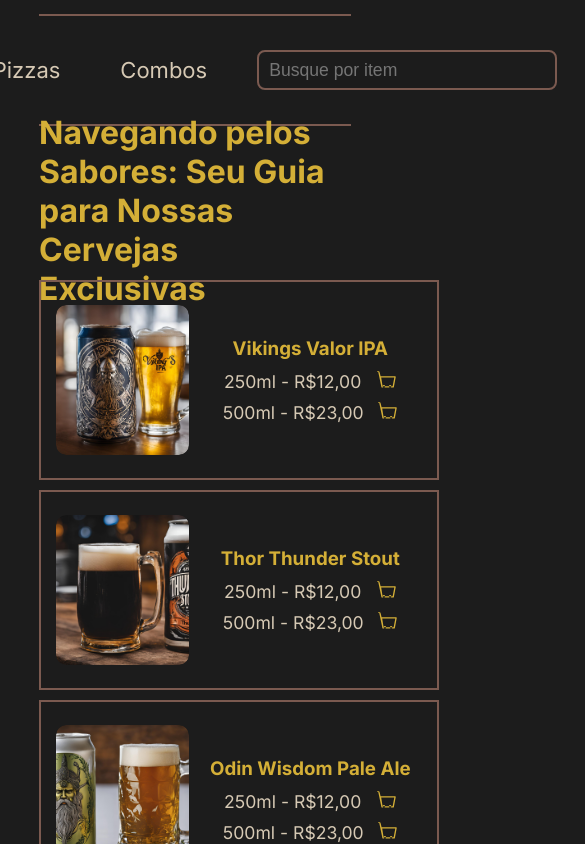
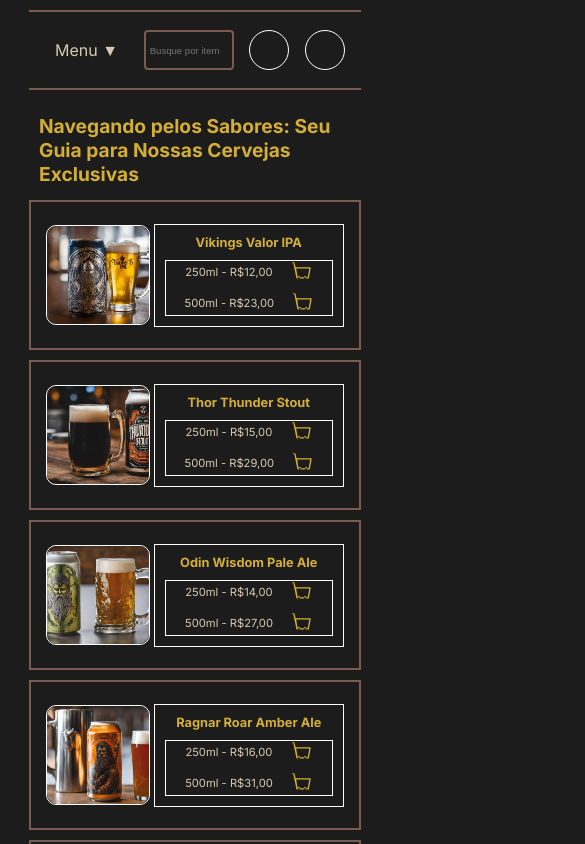
Before and after one commit to lemosdiego/cardapio-beer, a Next.js app: page / in a window 390 px wide. Shown: the top 844 px of the page, 585 px wide, since content can reach past the window. Built offline with nearby package versions, Linux system fonts and the light colour scheme.

Commit message:
Aplicando funcionalidades no dropdown, iniciando construção do layout responsivo

```diff
--- a/src/app/Components/Card/StylesCard.module.css
+++ b/src/app/Components/Card/StylesCard.module.css
@@ -4,7 +4,7 @@
   display: flex;
   align-items: center;
   justify-content: center;
-  gap: 10px;
+  gap: 4px;
   color: #d6c9b4; /* Bege Areia */
   padding: 15px;
   transition: border-color 0.3s ease;
@@ -22,6 +22,7 @@
   justify-content: center;
   overflow: hidden;
   border-radius: 10px;
+  border: solid 1px #fff;
 }
 
 .img img {
@@ -35,7 +36,7 @@
   display: flex;
   flex-direction: column;
   padding: 10px;
-  width: 250px;
+  width: 270px;
   gap: 10px;
 }
 
@@ -49,6 +50,7 @@
   display: flex;
   flex-direction: column;
   gap: 8px;
+  border: solid 1px #fff;
 }
 
 .pricing p {
@@ -80,3 +82,30 @@
   display: flex;
   justify-content: space-evenly;
 }
+
+@media (min-width: 320px) and (max-width: 481px) {
+  .card {
+    height: 150px;
+  }
+  .container_description h3 {
+    color: #d4af37; /* Ouro Viking */
+    margin: 0;
+    text-align: center;
+    font-size: 0.8rem;
+  }
+  .img {
+    width: 200px;
+    height: 100px;
+  }
+  .pricing p {
+    font-size: 0.7rem;
+  }
+  .container_description {
+    border: solid 1px #fff;
+    width: 350px;
+  }
+}
+@media (min-width: 482px) and (max-width: 768px) {
+}
+@media (min-width: 769px) and (max-width: 1200px) {
+}
--- a/src/app/Components/Menu/Menu.js
+++ b/src/app/Components/Menu/Menu.js
@@ -1,5 +1,4 @@
-// src/app/Components/Menu/Menu.js
-import { useState } from "react";
+import DropdownMenu from "../DropdownMenu/DropdownMenu";
 import Styles from "./StylesMenu.module.css";
 
 const Menu = ({ setCurrentSection, currentSection }) => {
--- a/src/app/Components/Menu/StylesMenu.module.css
+++ b/src/app/Components/Menu/StylesMenu.module.css
@@ -1,3 +1,15 @@
+@media (min-width: 320px) and (max-width: 481px) {
+  .menu {
+  }
+  .menuList {
+    display: none;
+  }
+}
+@media (min-width: 482px) and (max-width: 768px) {
+}
+@media (min-width: 769px) and (max-width: 1200px) {
+}
+@media (min-width: 1201px) {
   /* src/app/Components/Menu/StylesMenu.module.css */
 
   .menu {
@@ -19,7 +31,7 @@
     list-style: none;
     margin: 0;
     padding: 0;
-  gap: 40px;
+    gap: 20px;
   }
 
   .menuList li {
@@ -27,22 +39,22 @@
   }
 
   .menuList a {
-  color: #d6c9b4; /* Bege Areia */
+    color: #d6c9b4;
     text-decoration: none;
-  font-size: 22px;
+    font-size: 20px;
     padding: 10px;
-  border-bottom: 2px solid transparent; /* Sublinha transparente por padrão */
+    border-bottom: 2px solid transparent;
     transition: color 0.3s ease, border-bottom-color 0.3s ease;
   }
 
   .menuList a:hover {
-  color: #ffbf00; /* Ambar Dourado */
-  border-bottom: 2px solid #ffbf00; /* Ambar Dourado */
+    color: #ffbf00;
+    border-bottom: 2px solid #ffbf00;
   }
 
   .menuList a.active {
-  color: #d4af37; /* Ouro Viking */
-  border-bottom: 2px solid #d4af37; /* Ouro Viking */
+    color: #d4af37;
+    border-bottom: 2px solid #d4af37;
   }
   .container_input input {
     width: 300px;
@@ -64,3 +76,4 @@
     border: solid 1px #fff;
     border-radius: 50%;
   }
+}
--- a/src/app/Sections/BeerMenu/StylesBeerMenu.module.css
+++ b/src/app/Sections/BeerMenu/StylesBeerMenu.module.css
@@ -21,3 +21,21 @@
   grid-template-columns: repeat(auto-fill, minmax(400px, 1fr));
   gap: 10px;
 }
+@media (min-width: 320px) and (max-width: 481px) {
+  .containerCards {
+    width: 85vw;
+    display: grid;
+    grid-template-columns: repeat(auto-fill, minmax(250px, 1fr));
+    gap: 10px;
+  }
+  .title {
+    height: 100px;
+  }
+  .title h2 {
+    font-size: 1.2rem;
+  }
+}
+@media (min-width: 482px) and (max-width: 768px) {
+}
+@media (min-width: 769px) and (max-width: 1200px) {
+}
--- a/src/app/data/Beer.js
+++ b/src/app/data/Beer.js
@@ -13,45 +13,45 @@ export const productBeer = [
     imagem: "/thunder.png",
     nome: "Thor Thunder Stout",
     volume1: "250ml",
-    preco1: "12,00",
+    preco1: "15,00",
     volume2: "500ml",
-    preco2: "23,00",
+    preco2: "29,00",
   },
   {
     id: 3,
     imagem: "/PaleAle.png",
     nome: "Odin Wisdom Pale Ale",
     volume1: "250ml",
-    preco1: "12,00",
+    preco1: "14,00",
     volume2: "500ml",
-    preco2: "23,00",
+    preco2: "27,00",
   },
   {
     id: 4,
     imagem: "/ragnarAle.png",
     nome: "Ragnar Roar Amber Ale",
     volume1: "250ml",
-    preco1: "12,00",
+    preco1: "16,00",
     volume2: "500ml",
-    preco2: "23,00",
+    preco2: "31,00",
   },
   {
     id: 5,
     imagem: "/freyaBeer.png",
     nome: "Freyas Enchantment Wheat Beer",
     volume1: "250ml",
-    preco1: "12,00",
+    preco1: "14,00",
     volume2: "500ml",
-    preco2: "23,00",
+    preco2: "27,00",
   },
   {
     id: 6,
     imagem: "/LokiSaison.png",
     nome: "Loki Mischief Saison",
     volume1: "250ml",
-    preco1: "12,00",
+    preco1: "18,00",
     volume2: "500ml",
-    preco2: "23,00",
+    preco2: "35,00",
   },
   {
     id: 7,
@@ -67,8 +67,8 @@ export const productBeer = [
     imagem: "/valhallalarger.png",
     nome: "Valhalla Lager",
     volume1: "250ml",
-    preco1: "12,00",
+    preco1: "15,00",
     volume2: "500ml",
-    preco2: "23,00",
+    preco2: "29,00",
   },
 ];
--- a/src/app/index/Index.js
+++ b/src/app/index/Index.js
@@ -5,6 +5,7 @@ import Menu from "../Components/Menu/Menu";
 import BeerMenu from "../Sections/BeerMenu/BeerMenu";
 import SnacksMenu from "../Sections/SnacksMenu/SnacksMenu";
 import StylesIndex from "./StylesIndex.module.css";
+import DropdownMenu from "../Components/DropdownMenu/DropdownMenu";
 
 const Index = () => {
   const [currentSection, setCurrentSection] = useState("beer");
@@ -26,6 +27,10 @@ const Index = () => {
         setCurrentSection={setCurrentSection}
         currentSection={currentSection}
       />
+      <DropdownMenu
+        setCurrentSection={setCurrentSection}
+        currentSection={currentSection}
+      />
       <main className={StylesIndex.main}>{renderSection()}</main>
     </>
   );
```
Lines whose indentation alone changed are shown as unchanged.
